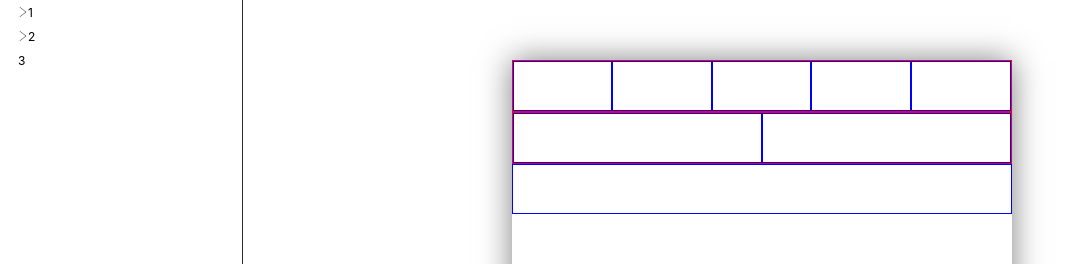
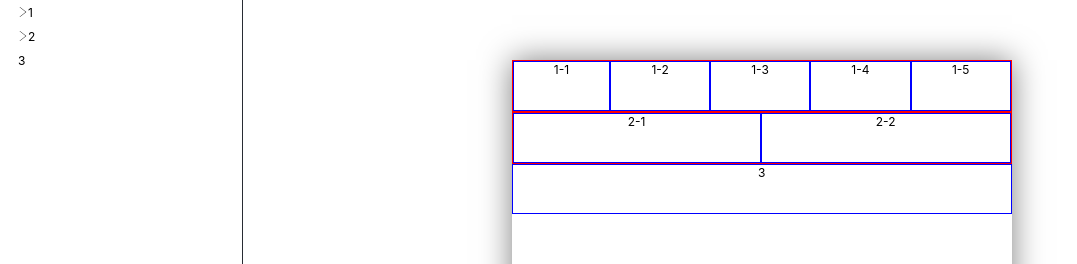
Before and after one commit to cza14h/flex-renderer, a React app: page / in a window 1280 px wide. Shown: the top 264 px of the page, without its empty margins (0-1077 px from the left). Built offline with nearby package versions, Linux system fonts and the light colour scheme.

Commit message:
Add editor panel on drag over  handler

```diff
--- a/src/components/editor-panel/GhostIndicator.tsx
+++ b/src/components/editor-panel/GhostIndicator.tsx
@@ -1,5 +1,5 @@
 import type { CSSProperties } from 'react';
-import { preventDefault } from '@app/utils';
+import { preventDefault, stopPropagation } from '@app/utils';
 
 export type GhostInicatorProps = {
   style: CSSProperties;
@@ -8,7 +8,7 @@ export type GhostInicatorProps = {
 
 export function GhostIndicator({ style, childrenStyle }: GhostInicatorProps) {
   return (
-    <div className="dummy" style={style} onDrop={preventDefault}>
+    <div className="dummy" style={style} onDrop={preventDefault} onDragOver={stopPropagation}>
       <div className="dummy-children" style={childrenStyle}></div>
     </div>
   );
--- a/src/components/editor-panel/dragContext.ts
+++ b/src/components/editor-panel/dragContext.ts
@@ -6,12 +6,15 @@ import type { MemberIdentifier, SortLayerType } from './types';
 export default class DragContext {
   inDragEvent = new ReplaySubject<MemberIdentifier>();
 
-  constructor(public sortLayer: SortLayerType) {}
+  constructor(private sortLayer: SortLayerType) {}
   private initiator: MemberIdentifier | null = null;
   private target: MemberIdentifier | null = null;
 
-  reset = () => {
+  private reset = () => {
     this.initiator = this.target = null;
+    this.inDragEvent.observers.forEach((ob) => {
+      ob.complete();
+    });
   };
   getInitiator = () => this.initiator;
   setInitiator = (initiator: MemberIdentifier) => {
@@ -25,23 +28,34 @@ export default class DragContext {
     }
   };
 
+  commitSort = () => {
+    const target = this.getTarget();
+    const initiator = this.getInitiator();
+    if (target && initiator) {
+      this.sortLayer([initiator?.chain], target?.chain);
+    }
+    this.reset();
+  };
+
   subscribeDragEvent(_scope: Flex | EditorRenderer) {
     const ref = {
-      next: ({ chain }: MemberIdentifier) => {
-        const parentChain = _scope.props.chain;
-        if (!chain.startsWith(parentChain) || chain.length === parentChain.length + 1) {
-          (this as any).unsubscribe(_scope);
-        }
-      },
       unsubscribe: (scope: Flex | EditorRenderer) => {},
     };
 
     const sub$ = this.inDragEvent.subscribe({
-      next: ref.next,
+      next: ({ chain }: MemberIdentifier) => {
+        const parentChain = _scope.props.chain;
+        if (!chain.startsWith(parentChain) || chain.length !== parentChain.length + 1) {
+          ref.unsubscribe(_scope);
+        }
+      },
+      complete: () => {
+        ref.unsubscribe(_scope);
+      },
     });
     ref.unsubscribe = (scope: Flex | EditorRenderer) => {
+      sub$.unsubscribe();
       scope.setState({ ghost: null });
-      sub$.unsubscribe();
     };
   }
 }
--- a/src/components/editor-panel/draggable.tsx
+++ b/src/components/editor-panel/draggable.tsx
@@ -7,7 +7,7 @@ import {
   DIR_MAP,
   onDragOver,
   EMPTY_OFFSET,
-  componentDidUpdate,
+  subscribeDragEvent,
 } from './utils';
 import { createMemo, preventDefault } from '@app/utils';
 import type { BasicConfig, CursorOffset } from '@app/types';
@@ -30,6 +30,7 @@ export function renderChildren(
   chain: string,
 ) {
   const target = this.props.dragContext.getTarget();
+  const initiator = this.props.dragContext.getInitiator();
   const res = children.map(({ type, children, id }, index) => {
     const props = {
       key: id,
@@ -45,8 +46,8 @@ export function renderChildren(
     }
   });
 
-  if (ghost && target) {
-    const basic = getBoxStyle(this.getBasic(target.id));
+  if (ghost && target && initiator) {
+    const basic = getBoxStyle(this.getBasic(initiator.id));
     res.splice(+ghost[ghost.length - 1], 0, <GhostIndicator key="dummy" style={basic} />);
   }
   return res;
@@ -94,16 +95,10 @@ export class Box<
   };
 
   onDragEnd = (e: React.DragEvent) => {
-    const { dragContext: dragSort, chain } = this.props;
-    const target = dragSort.getTarget();
-    if (target) {
-      dragSort.sortLayer([chain], target!.chain);
-    }
-    // console.log(chain, target?.chain);
-    dragSort.reset();
+    e.preventDefault();
+    this.props.dragContext.commitSort();
     //@ts-ignore
     e.target.style.display = '';
-
     this.props.onChildDragOver?.(null);
   };
 
@@ -119,9 +114,10 @@ export class Flex extends Box<FlexProps, FlexState, BasicConfig.Flex> {
     if (!this.props.dragContext.getInitiator()) return;
     const row = (this.getBasic() as BasicConfig.Flex).flexDirection.startsWith('row');
     const isInside = isInsideBoundary(e, row);
-    console.log(isInside);
     if (isInside) {
-      this.props.onChildDragOver?.(null);
+      if (this.props.layers.length === 0) {
+        this.props.onChildDragOver?.(null);
+      }
     } else {
       onDragOver.call(this, e);
     }
@@ -151,7 +147,7 @@ export class Flex extends Box<FlexProps, FlexState, BasicConfig.Flex> {
   );
 
   componentDidUpdate(_: any, prevState: EditorRendererState) {
-    componentDidUpdate.call(this, _, prevState);
+    subscribeDragEvent.call(this, _, prevState);
   }
 
   render() {
@@ -184,6 +180,7 @@ class Normal extends Box<NormalProps> {
         {...this.callbacks}
         onDragOverCapture={this.onDragOver}
       >
+        {this.props.id}
         {this.props.children}
       </div>
     );
@@ -219,7 +216,7 @@ class EditorRenderer extends Component<EditorRendererProps, EditorRendererState>
   );
 
   componentDidUpdate(_: any, prevState: EditorRendererState) {
-    componentDidUpdate.call(this, _, prevState);
+    subscribeDragEvent.call(this, _, prevState);
   }
 
   getBasic(id: string) {
@@ -227,8 +224,27 @@ class EditorRenderer extends Component<EditorRendererProps, EditorRendererState>
     return basics[breakpoint]?.[id] ?? basics.default[id];
   }
 
+  dragOver = () => {
+    const nextGhost = `${this.props.layers.length}`;
+    if (nextGhost === this.state.ghost) return;
+    this.props.dragContext.setTarget({
+      chain: nextGhost,
+      id: '',
+    });
+    this.setState({ ghost: nextGhost });
+  };
+
   render() {
-    return <>{this.renderChildren(this.state.ghost, this.props.layers, '')}</>;
+    return (
+      <div
+        className="dashboard"
+        style={{ width: this.props.breakpoint }}
+        onDragOver={this.dragOver}
+        onDropCapture={preventDefault}
+      >
+        {this.renderChildren(this.state.ghost, this.props.layers, '')}
+      </div>
+    );
   }
 }
 
--- a/src/components/editor-panel/index.tsx
+++ b/src/components/editor-panel/index.tsx
@@ -12,9 +12,12 @@ class EditorPanel extends Component<EditorPanelProps> {
     const { breakPoint } = this.props;
     return (
       <div className={styles['editor-panel']} onDragOver={preventDefault}>
-        <div className="dashboard" style={{ width: breakPoint }}>
-          <EditorRenderer layers={this.props.layerConfig} dragContext={this.dragSort} chain="" />
-        </div>
+        <EditorRenderer
+          breakpoint={breakPoint}
+          layers={this.props.layerConfig}
+          dragContext={this.dragSort}
+          chain=""
+        />
       </div>
     );
   }
--- a/src/components/editor-panel/types.ts
+++ b/src/components/editor-panel/types.ts
@@ -29,13 +29,14 @@ export type BoxProps = {
 };
 export type BoxState = {};
 
-export type FlexProps = EditorRendererProps & BoxProps;
+export type FlexProps = Omit<EditorRendererProps, 'breakpoint'> & BoxProps;
 export type FlexState = EditorRendererState & BoxState;
 export type NormalProps = {
   children?: ReactNode;
 } & BoxProps;
 
 export type EditorRendererProps = {
+  breakpoint: number;
   layers: LayerConfig.ItemList;
   dragContext: DragContext;
   chain: string;
--- a/src/components/editor-panel/utils.ts
+++ b/src/components/editor-panel/utils.ts
@@ -46,12 +46,12 @@ export function onDragOver(this: Box, e: React.DragEvent) {
   dragSort.setTarget({ chain, id });
 }
 
-export function componentDidUpdate(
+export function subscribeDragEvent(
   this: Flex | EditorRenderer,
   _: any,
   prevState: EditorRenderer['state'],
 ) {
-  if (this.state.ghost !== prevState.ghost && this.state.ghost !== null) {
+  if (prevState.ghost === null && this.state.ghost !== null) {
     this.props.dragContext.subscribeDragEvent(this);
   }
 }
--- a/src/utils/index.ts
+++ b/src/utils/index.ts
@@ -13,6 +13,6 @@ export function createMemo<T extends Array<any>, S>(func: (...args: T) => S) {
 export function preventDefault(e: any) {
   e.preventDefault();
 }
-export function stop(e: any) {
+export function stopPropagation(e: any) {
   e.stopPropagation();
 }
```
